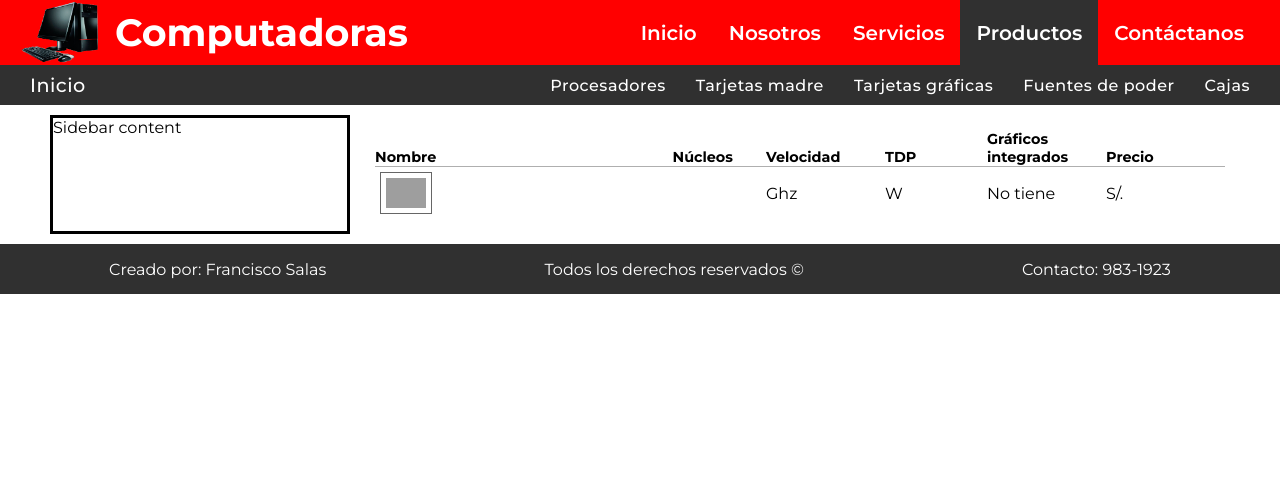
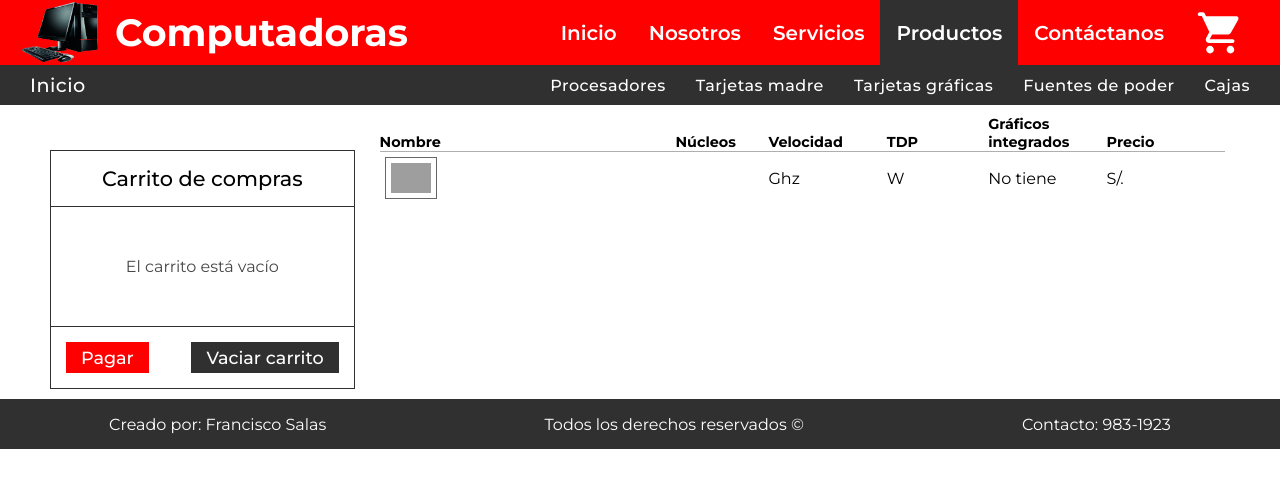
Before and after one commit to Furanshisuko17/TrabajoFinal, a PHP site: page /productos?page=1 in a window 1280 px wide. Shown: the top 488 px of the page. Run offline with PHP 8.4, Linux system fonts and the light colour scheme; tables that the repository leaves empty or names only in its code hold one stand-in row (values such as "Sample post"); data that the repository does not hold is empty; grey boxes are pictures that could not be loaded.

Commit message:
added features
added cart section to product page with its own php file
added cart icon
added page favicon

```diff
--- a/css/content.css
+++ b/css/content.css
@@ -2,9 +2,11 @@
 
 :root {
     --primary-color: hsl(0, 100%, 50%);
-    --hover-color: hsl(0, 100%, 24%);
+    --primary-hover-color: hsl(0, 100%, 24%);
+    --primary-selected-color: hsl(0, 100%, 15%);
     --secondary-color: hsl(0, 0%, 19%);
-    --selected-product-bar-color: hsl(0, 0%, 31%);
+    --secondary-hover-color: hsl(0, 0%, 31%);
+    --secondary-selected-color: hsl(0, 0%, 15%);
 }
 
 * {
@@ -44,6 +46,7 @@ input[type=number] {
 
 
 /* body */
+
 body {
     margin:0px;
     font-family: 'Montserrat', sans-serif;
@@ -104,7 +107,7 @@ iframe {
     width: fit-content;
     text-align: center;
 }
-
+/* contact page */
 .contact {
     margin: 10px auto;
     margin-bottom: 5px;
@@ -170,6 +173,8 @@ iframe {
     height: 22px;
 }
 
+/* end contact page */
+
 /* product-bar */
 .product-bar{
     display:flex;
@@ -195,36 +200,111 @@ iframe {
 }
 
 .product-bar a:hover {
-    background-color: var(--selected-product-bar-color);
+    background-color: var(--secondary-hover-color);
 }
 
-/* product-bar */
+.product-bar a:active {
+    background-color: var(--selected-hover-color);
+}
 
-/* Product page css */
+/* end product-bar */
+
+/* product page css */
 .product-content {
     box-sizing: border-box;
-    display:table;
+    display:flex;
     margin:10px 50px;
+    align-items: flex-start;
 }
 
 .product-content .sidebar {
-    display:table-cell;
-    vertical-align: top;
-    min-width: 300px;
-    padding-right: 20px;
-    border-color:black;
-    border-style: solid;
+    margin-top: 35px;
+    --offset: 10px;
+    position: sticky;
+    top: var(--offset);
+    width: 35%;
+    max-height: 500px;
+}
+
+.sidebar .cart {
+    max-height: calc(100vh - var(--offset) * 2);
+    display: grid;
+    grid-template-rows: auto 1fr auto;
+    border: 1px solid var(--secondary-color);
+
+}
+
+.cart .header {
+    padding: 15px;
+    text-align: center;
+    font-size: 130%;
+    font-weight: 500;
+    border-bottom: inherit;
+}
+
+.cart .cart-content {
+    max-height: 400px;
+    overflow-y: auto;
+}
+
+.cart-content .empty-text {
+    text-align: center;
+    padding: 50px 10px;
+    color:hsl(0, 0%, 28%)
+}
+
+.cart .footer {
+    display: flex;
+    justify-content:space-between;
+    padding: 15px;
+    border-top: inherit;
+}
+
+.footer .button {
+    appearance: none;
+    font-family: inherit;
+    font-size: 110%;
+    font-weight: 500;
+    padding: 5px 15px;
+    background-color: var(--primary-color);
+    color: white;
+    cursor: pointer;
+    border: 1px;
+    transition: background-color 100ms ease-out 0ms
+}
+
+.footer .button:hover {
+    background-color: var(--primary-hover-color)
+}
+
+.footer .button:active {
+    transform: scale(0.98);
+    background-color: var(--primary-selected-color)
+
+}
+
+.footer .empty-card {
+    background-color: var(--secondary-color);
+    transition: background-color 100ms ease-out 0ms
+}
+
+.footer .empty-card:hover {
+    background-color: var(--secondary-hover-color);
+}
+
+.footer .empty-card:active {
+    background-color: var(--secondary-selected-color)
+
 }
 
 .product-content .main {
-    display:table-cell;
-    vertical-align: top;
     width: 100%;
     padding-left:20px;
 }
 
 .product-content .table table{
-    padding:15px 5px;
+    padding:0px 5px 15px;
+
     width:100% ;
     border-spacing:0px;
 }
@@ -282,9 +362,9 @@ iframe {
     border-radius: 0px;
 }
 
-/* Product page css */
+/* end product page css */
 
-/* body */
+/* end body */
 
 /* Footer section */
 footer {
@@ -304,9 +384,9 @@ footer p {
 
 }
 
-/* Footer section */
+/* end footer section */
 
-/* Error 404 */
+/* error 404 */
 .error-404 {
     display:flex;
     flex-direction: column;
@@ -321,4 +401,4 @@ footer p {
 .error-404 .text {
     font-size: 150%;
 }
-/* Error 404 */
+/* end error 404 */
--- a/css/navbar.css
+++ b/css/navbar.css
@@ -20,12 +20,27 @@
     margin-right: auto;
 }
 
+.navbar .cart-link {
+    display:flex;
+    align-items: center;
+
+}
+
+.navbar .svg-image {
+    fill: white;
+
+}
+
 .navbar .nav-transition{
     transition: background-color 200ms ease-out 0ms
 }
 
 .navbar .nav-transition:hover {
-    background-color: var(--hover-color);
+    background-color: var(--primary-hover-color);
+}
+
+.navbar .nav-transition:active {
+    background-color: var(--secondary-hover-color);
 }
 
 .selected-page {
--- a/productos.php
+++ b/productos.php
@@ -26,14 +26,11 @@
         </div>
 
         <?php
-
-
             if(isset($_GET['page'])){
                 $page = $_GET['page'];
             } else {
                 $page = 0;
             }
-
             include('products/main.php');
             include('view/footer.php');
         ?>
--- /dev/null
+++ b/products/cart.php
@@ -0,0 +1,13 @@
+<div class="cart">
+    <div class="header">
+        Carrito de compras
+    </div>
+    <div class="cart-content">
+        <div class="empty-text">El carrito est&aacute; vac&iacute;o</div>
+
+    </div>
+    <div class="footer">
+        <button class="button">Pagar</button>
+        <button class="button empty-card">Vaciar carrito</button>
+    </div>
+</div>
--- a/products/motherboard.php
+++ b/products/motherboard.php
@@ -3,4 +3,6 @@
 
 
 
+
+
 </div>
--- a/products/processor.php
+++ b/products/processor.php
@@ -10,7 +10,9 @@
 
 <div class="product-content">
 
-    <div class="sidebar"><p>Sidebar content</p></div>
+    <div class="sidebar">
+        <?php include 'cart.php'?>
+    </div>
     <div class="table main">
         <table aria-label="table processor content">
             <colgroup>
--- a/view/header.php
+++ b/view/header.php
@@ -36,6 +36,20 @@
         <a class="nav-transition" href="../contactanos" title="Cont&aacute;ctanos">Cont&aacute;ctanos</a>
     <?php } ?>
 
+    <?php if($include_option == 'cart') { ?>
+        <a class="selected-page cart-link" href="" title="Carrito de compras">
+            <svg class="svg-image" preserveAspectRatio="xMidYMin" xmlns="http://www.w3.org/2000/svg" height="48" width="48">
+                <path d="M14 44.45q-1.55 0-2.675-1.125Q10.2 42.2 10.2 40.6q0-1.55 1.125-2.675Q12.45 36.8 14 36.8q1.55 0 2.7 1.125 1.15 1.125 1.15 2.725 0 1.55-1.125 2.675Q15.6 44.45 14 44.45Zm20.45 0q-1.6 0-2.7-1.125t-1.1-2.725q0-1.55 1.1-2.675 1.1-1.125 2.7-1.125 1.55 0 2.675 1.125 1.125 1.125 1.125 2.725 0 1.55-1.1 2.675-1.1 1.125-2.7 1.125Zm-20.9-10.5q-2.35 0-3.35-1.575t.05-3.525l3.1-5.75-7.55-16H3.6q-.8 0-1.325-.575Q1.75 5.95 1.75 5.2t.55-1.3q.55-.55 1.35-.55H7q.6 0 1.05.3.45.3.7.8l1.3 2.85H40.1q1.85 0 2.275 1.125.425 1.125-.325 2.475l-6.9 12.4q-.55.95-1.525 1.625-.975.675-2.125.675H16.2l-2.5 4.65h22.95q.7 0 1.25.55t.55 1.3q0 .75-.55 1.3t-1.3.55Z"/>
+            </svg>
+        </a>
+    <?php } else { ?>
+        <a class="nav-transition cart-link" href="" title="Carrito de compras">
+            <svg class="svg-image" preserveAspectRatio="xMidYMin" xmlns="http://www.w3.org/2000/svg" height="48" width="48">
+                <path d="M14 44.45q-1.55 0-2.675-1.125Q10.2 42.2 10.2 40.6q0-1.55 1.125-2.675Q12.45 36.8 14 36.8q1.55 0 2.7 1.125 1.15 1.125 1.15 2.725 0 1.55-1.125 2.675Q15.6 44.45 14 44.45Zm20.45 0q-1.6 0-2.7-1.125t-1.1-2.725q0-1.55 1.1-2.675 1.1-1.125 2.7-1.125 1.55 0 2.675 1.125 1.125 1.125 1.125 2.725 0 1.55-1.1 2.675-1.1 1.125-2.7 1.125Zm-20.9-10.5q-2.35 0-3.35-1.575t.05-3.525l3.1-5.75-7.55-16H3.6q-.8 0-1.325-.575Q1.75 5.95 1.75 5.2t.55-1.3q.55-.55 1.35-.55H7q.6 0 1.05.3.45.3.7.8l1.3 2.85H40.1q1.85 0 2.275 1.125.425 1.125-.325 2.475l-6.9 12.4q-.55.95-1.525 1.625-.975.675-2.125.675H16.2l-2.5 4.65h22.95q.7 0 1.25.55t.55 1.3q0 .75-.55 1.3t-1.3.55Z"/>
+            </svg>
+        </a>
+    <?php } ?>
+
 
 
 </div>
```
Also changed, not shown: favicon.ico (added), 1 other file.
